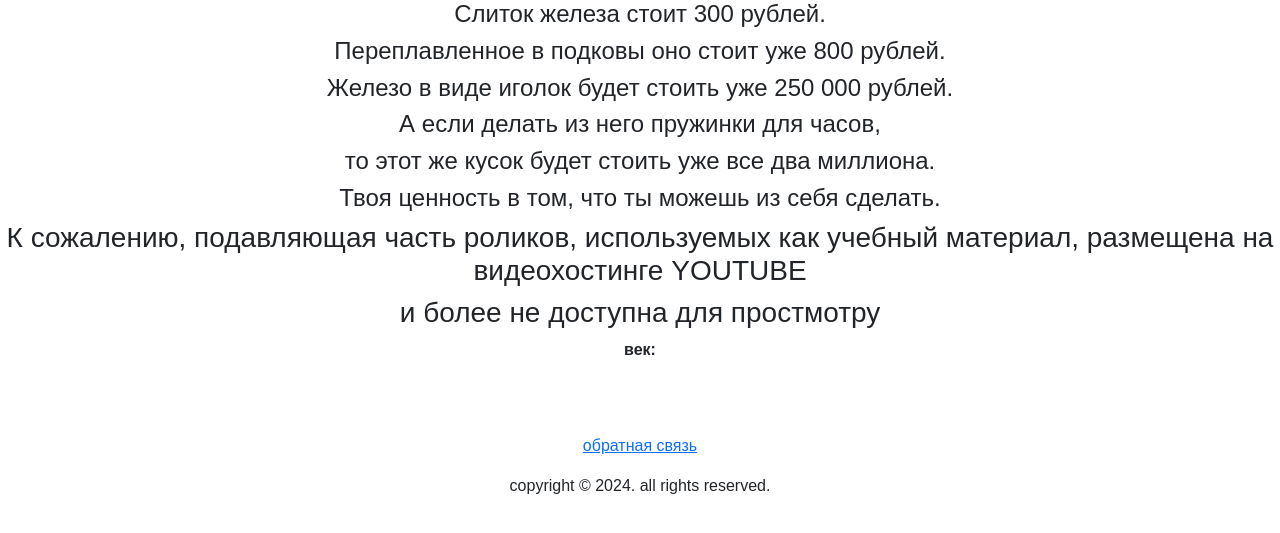
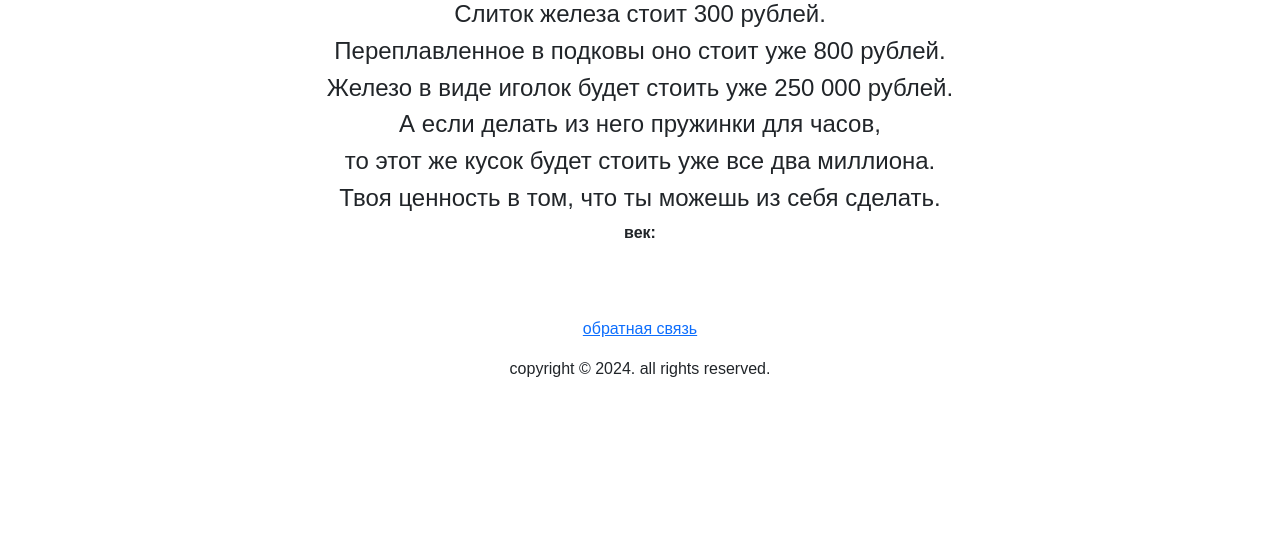
Before and after one commit to Ark005/edu, a Django app: page / in a window 1280 px wide. Shown: the part 58-591 px from the top of the page. Run offline with Django 4.2, Linux system fonts and the light colour scheme; data that the repository does not hold is empty; parts of the project's set-up code (start-up, migrations or seed data) failed here and were passed over.

Commit message:
Base seo v1

```diff
--- a/backend/web/templates/index.html
+++ b/backend/web/templates/index.html
@@ -13,9 +13,7 @@
                             <h4>Твоя ценность в том, что ты можешь из себя сделать.</h4>
     </center>
 
-<center><h3> К сожалению, подавляющая часть роликов, используемых как учебный материал, размещена на видеохостинге YOUTUBE
-    <h3> и более не доступна для простмотру</h3>
-    <center>
+
     {% comment %}    <h4> Уничтожение любой нации не требует атомных бомб
             <h4> или использования ракет дальнего радиуса действия.
                 <h4>Требуется только снижение качества образования,
```
